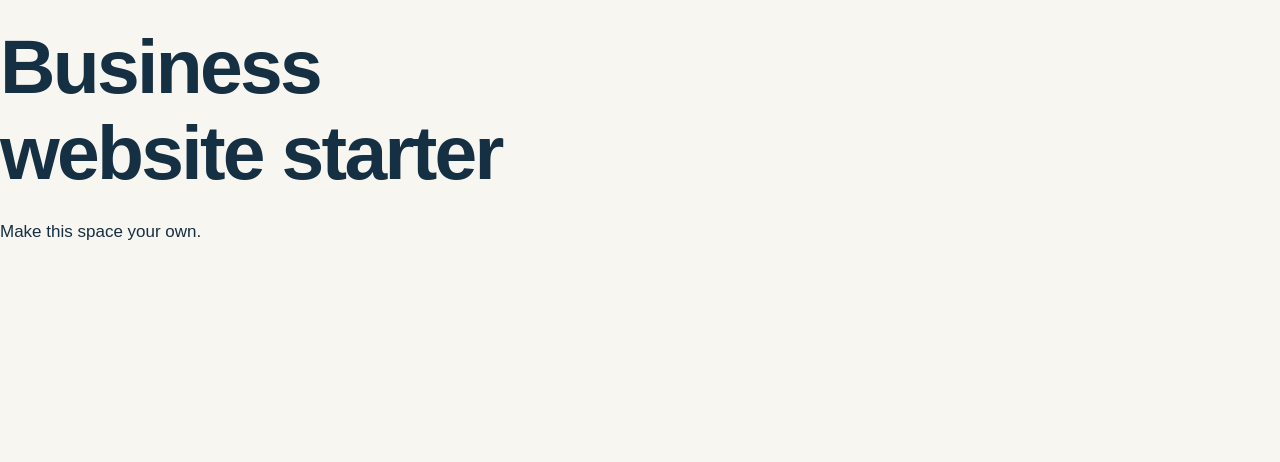
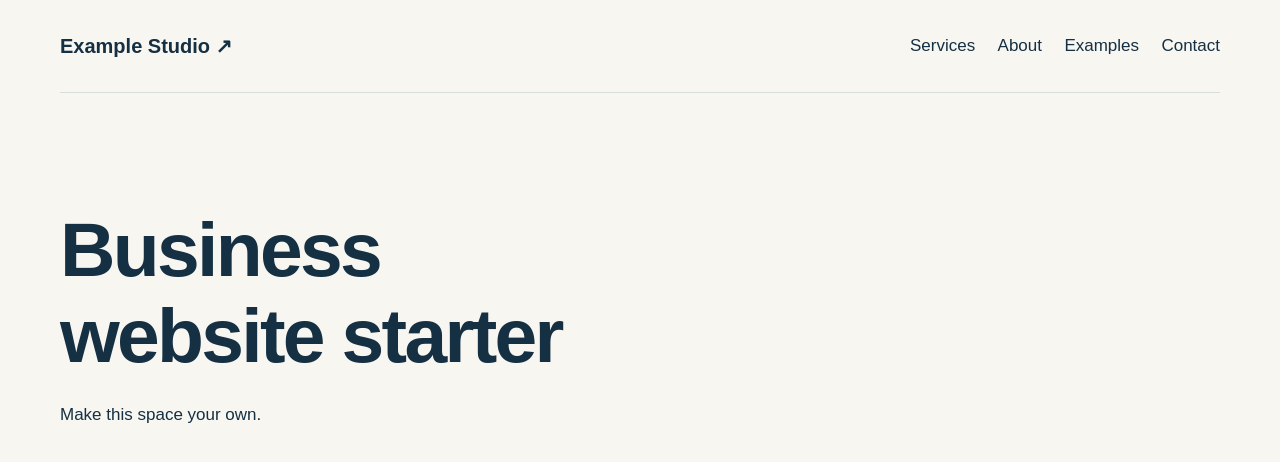
Before and after one commit to mariesxma/business-website-starter, a Next.js app: page / in a window 1280 px wide. Shown: the top 462 px of the page. Built offline with nearby package versions, Linux system fonts and the light colour scheme.

Commit message:
Add an accessible shared navigation shell

```diff
--- /dev/null
+++ b/app/components/header.tsx
@@ -0,0 +1,23 @@
+import Link from "next/link";
+import { site } from "../../config/site";
+export default function Header() {
+  return (
+    <>
+      <a className="skip-link" href="#main">
+        Skip to content
+      </a>
+      <header className="site-header container">
+        <Link className="wordmark" href="/">
+          {site.name}
+          <span aria-hidden="true"> ↗</span>
+        </Link>
+        <nav aria-label="Main">
+          <Link href="/services">Services</Link>
+          <Link href="/about">About</Link>
+          <Link href="/charts">Examples</Link>
+          <Link href="/contact">Contact</Link>
+        </nav>
+      </header>
+    </>
+  );
+}
--- a/app/globals.css
+++ b/app/globals.css
@@ -139,3 +139,44 @@ p {
   gap: 0.8rem;
   margin-top: 2rem;
 }
+
+.site-header {
+  display: flex;
+  justify-content: space-between;
+  gap: 1.5rem;
+  align-items: center;
+  padding-block: 1.5rem;
+  border-bottom: 1px solid var(--line);
+}
+.wordmark {
+  font-size: 1.25rem;
+  font-weight: 750;
+  text-decoration: none;
+  color: var(--ink);
+  white-space: nowrap;
+}
+nav {
+  display: flex;
+  gap: 1.4rem;
+  flex-wrap: wrap;
+}
+nav a {
+  color: var(--ink);
+  text-decoration: none;
+  padding: 0.5rem 0;
+}
+nav a:hover {
+  text-decoration: underline;
+  text-underline-offset: 5px;
+}
+.skip-link {
+  position: fixed;
+  top: -100px;
+  left: 1rem;
+  z-index: 20;
+  background: var(--surface);
+  padding: 1rem;
+}
+.skip-link:focus {
+  top: 1rem;
+}
--- a/app/layout.tsx
+++ b/app/layout.tsx
@@ -1,9 +1,13 @@
 import type { ReactNode } from "react";
+import Header from "./components/header";
 import "./globals.css";
 export default function Layout({ children }: { children: ReactNode }) {
   return (
     <html lang="en">
-      <body>{children}</body>
+      <body>
+        <Header />
+        <main id="main">{children}</main>
+      </body>
     </html>
   );
 }
--- a/app/page.tsx
+++ b/app/page.tsx
@@ -1,8 +1,8 @@
 export default function Home() {
   return (
-    <main>
+    <section className="section container">
       <h1>Business website starter</h1>
       <p>Make this space your own.</p>
-    </main>
+    </section>
   );
 }
```
